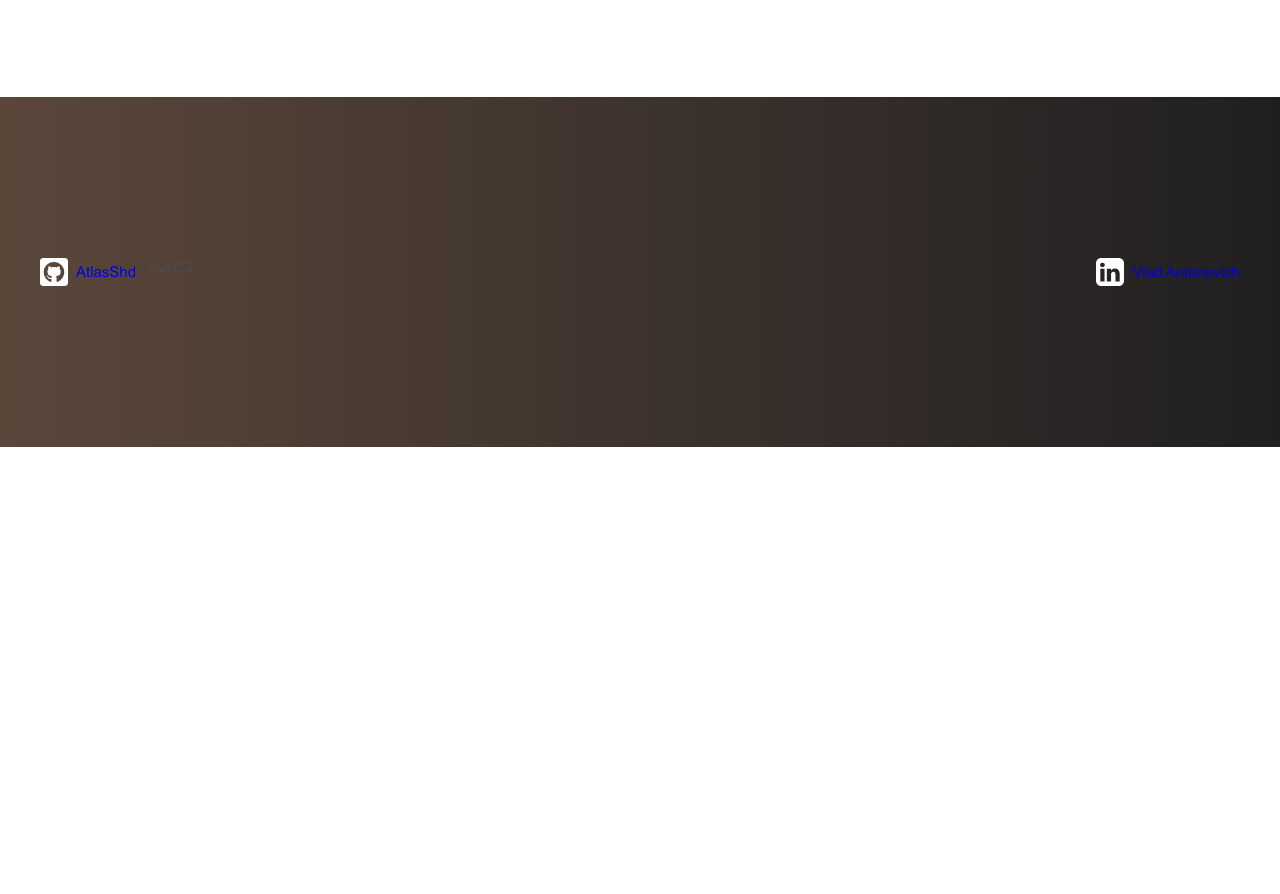
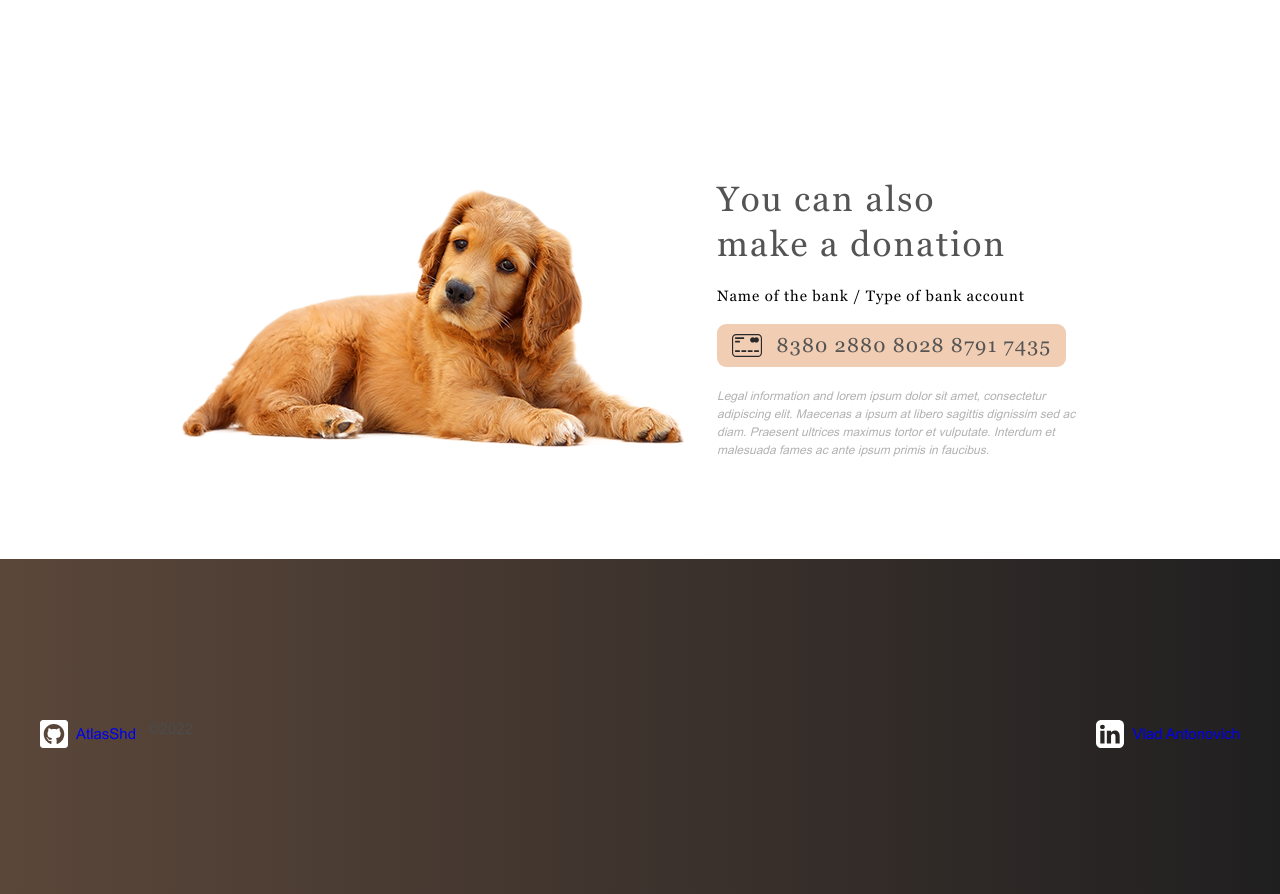
Before and after one commit to AtlasShd/Cozy-House, a website: page shelter/src/index.html in a window 1280 px wide. Shown: the part 2887-3781 px from the top of the page. Before the commit the page ends 3334 px from the top, so only its background shows below. Drawn offline with nearby package versions, Linux system fonts and the light colour scheme; files that its build step writes are made by us from their sources; files whose address does not match are found by name.

Commit message:
feat: added In addition section

```diff
--- a/shelter/gulp/version.json
+++ b/shelter/gulp/version.json
@@ -1,3 +1,3 @@
 {
-    "main": "20220327145823"
+    "main": "20220327154352"
 }
--- a/shelter/src/index.html
+++ b/shelter/src/index.html
@@ -198,6 +198,36 @@
 				</div>
 			</div>
 		</section>
+		<section class="in-addition" id="in-addition">
+			<div class="in-addition__container container">
+				<div class="in-addition__body">
+					<div class="in-addition__wallpaper">
+						<img src="assets/images/in-addition.png" alt="">
+					</div>
+					<div class="in-addition__column">
+						<h2 class="in-addition__title title">
+							You can also <br /> make a donation
+						</h2>
+						<p class="in-addition__bank">
+							Name of the bank / Type of bank account
+						</p>
+						<div class="in-addition__card">
+							<div class="in-addition__icon">
+								<img src="assets/icons/in-addition.svg" alt="">
+							</div>
+							<a href="#" class="in-addition__number">
+								8380 2880 8028 8791 7435
+							</a>
+						</div>
+						<p class="in-addition__post-scriptum">
+							Legal information and lorem ipsum dolor sit amet, consectetur adipiscing elit. Maecenas a ipsum at libero
+							sagittis dignissim sed ac diam. Praesent ultrices maximus tortor et vulputate. Interdum et malesuada fames
+							ac ante ipsum primis in faucibus.
+						</p>
+					</div>
+				</div>
+			</div>
+		</section>
 	</main>
 
 	@@include('html/footer.html', {})
--- a/shelter/src/scss/style.scss
+++ b/shelter/src/scss/style.scss
@@ -5,6 +5,7 @@
 	--black: #000000;
 	--white: #ffffff;
 	--gray: #CDCDCD;
+	--dark-gray: #B2B2B2;
 	--pink: #F1CDB3;
 	--matte-black: #4C4C4C;
 	--title-black: #545454;
@@ -20,6 +21,7 @@ html {
 .about,
 .our-friends,
 .help,
+.in-addition,
 .footer {
 	font-family: Arial;
 	font-size: 15px;
@@ -381,6 +383,91 @@ svg {
 
 //help
 
+//in-addition
+.in-addition {
+
+	&__container {
+		max-width: 996px;
+	}
+
+	&__body {
+		display: flex;
+		padding: 80px 0 100px;
+	}
+
+	&__wallpaper {
+		display: flex;
+		align-items: center;
+	}
+
+	&__column {
+		padding-left: 30px;
+		display: flex;
+		flex-direction: column;
+		row-gap: 20px;
+	}
+
+	&__title {
+		font-family: Georgia;
+		font-size: 35px;
+		font-style: normal;
+		font-weight: 400;
+		line-height: 45px;
+		letter-spacing: 0.06em;
+		text-align: left;
+	}
+
+	&__bank {
+		font-family: Georgia;
+		font-size: 15px;
+		font-style: normal;
+		font-weight: 400;
+		line-height: 17px;
+		letter-spacing: 0.06em;
+		text-align: left;
+	}
+
+	&__card {
+		display: flex;
+		justify-content: space-evenly;
+		align-items: center;
+		width: 349px;
+		height: 43px;
+		background: var(--pink);
+		border-radius: 9px;
+
+	}
+
+	&__icon {
+		width: 30px;
+		height: 23px;
+	}
+
+	&__number {
+		font-family: Georgia;
+		font-size: 20px;
+		font-style: normal;
+		font-weight: 400;
+		line-height: 23px;
+		letter-spacing: 0.06em;
+		text-align: left;
+		color: var(--title-black);
+	}
+
+	&__post-scriptum {
+		font-family: Arial;
+		font-size: 12px;
+		font-style: italic;
+		font-weight: 400;
+		line-height: 18px;
+		letter-spacing: 0px;
+		text-align: left;
+		color: var(--dark-gray);
+	}
+}
+
+//in-addition
+
 //footer
 
 .footer {
```
Also changed, not shown: shelter/dist/assets/icons/in-addition.svg (added), shelter/dist/assets/images/in-addition.png (added), shelter/dist/css/style.min.css, shelter/dist/index.html, shelter/src/assets/icons/in-addition.svg (added), shelter/src/assets/images/in-addition.png (added).
